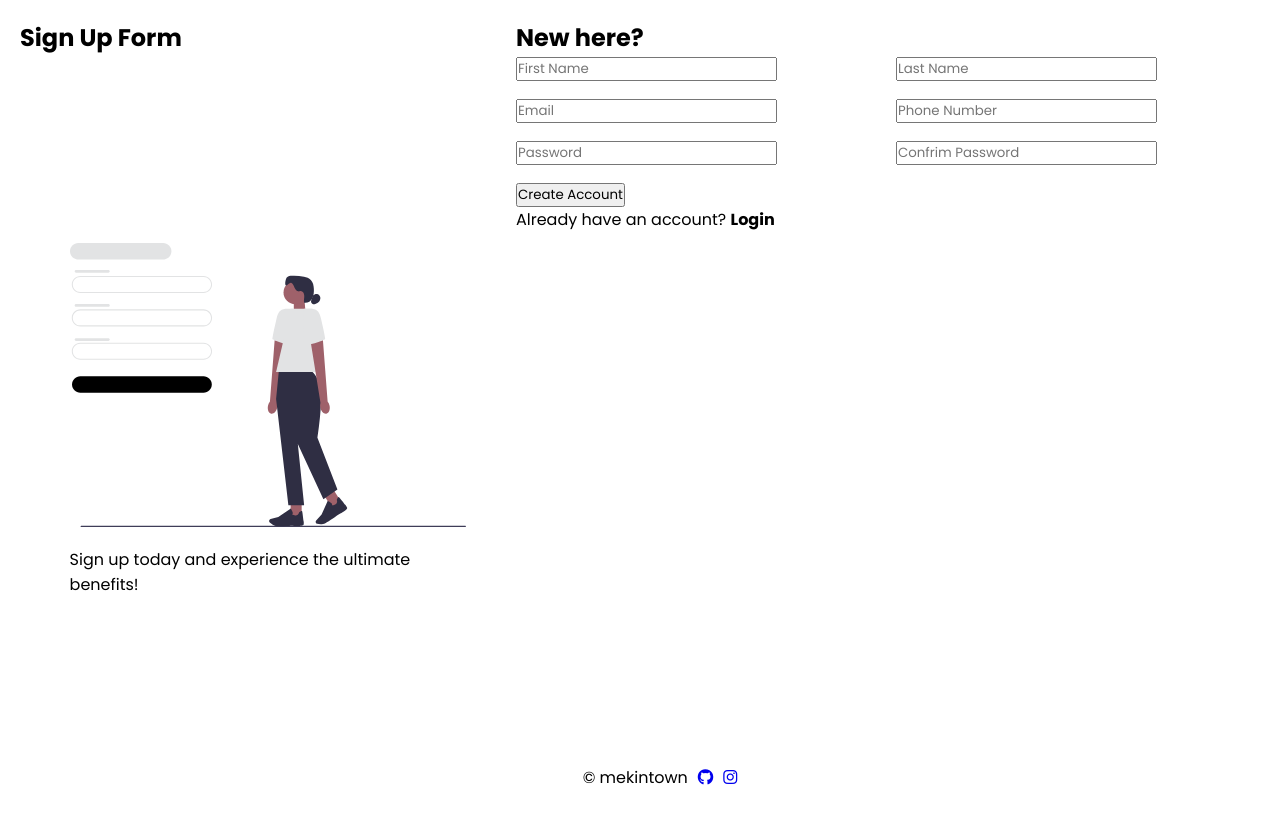
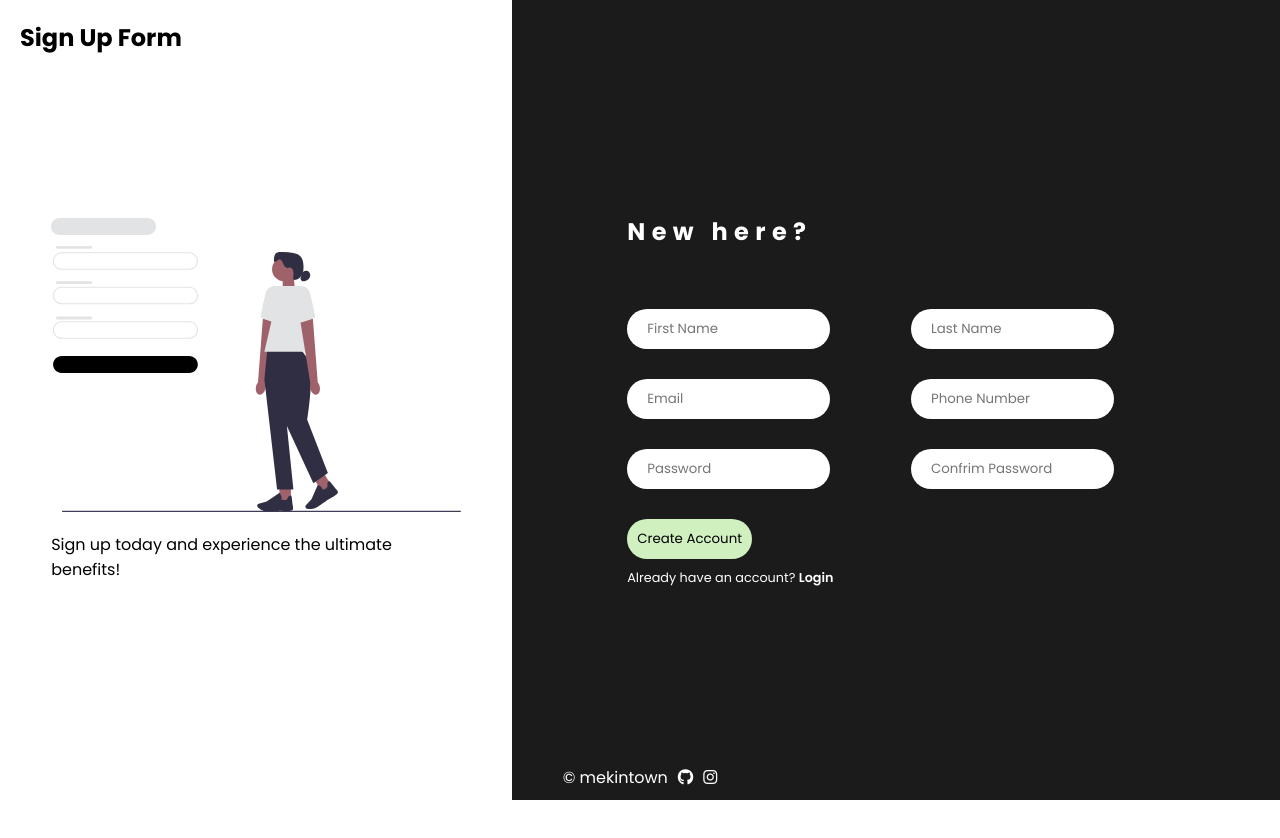
Before and after one commit to mekintown/sign-up-form, a plain HTML site: page index.html in a window 1280 px wide. After the commit the page ends 800 px from the top, so only its background shows below. Drawn offline with Linux system fonts and the light colour scheme.

Commit message:
Add right panel

```diff
--- a/index.html
+++ b/index.html
@@ -18,8 +18,8 @@
         </div>
     </div>
     <div class="right-panel">
-        <h2 class="right-header">New here?</h2>
         <div class="form-container">
+            <h2 class="right-header">New here?</h2>
             <form action="#" class="sign-up-form">
                 <div class="input-wrapper">
                     <label for="first-name">First Name</label>
@@ -46,14 +46,14 @@
                     <input type="text" id="confirm-password" placeholder="Confrim Password">
                 </div>
                 <div class="button-wrapper">
-                    <button type="submit">Create Account</button>
-                    <p class="btn-text">Already have an account? <strong>Login</strong></p>
+                    <button type="submit" class="create-account-btn">Create Account</button>
+                    <p class="btn-text">Already have an account? <strong class="login">Login</strong></p>
                 </div>
             </form>
         </div>
     </div>
     <footer>
-        <p> © mekintown</p>
+        <p class="developer"> © mekintown</p>
         <a href="https://github.com/mekintown" target="_blank">
             <i class="fa-brands fa-github"></i>
         </a>
--- a/styles.css
+++ b/styles.css
@@ -4,8 +4,9 @@
   }
 
 :root {
-    --primary-clr: black;
+    --primary-clr: rgb(27, 27, 27);
     --background-clr: white;
+    --valid-clr: #D0F0C0
 }
 
 * {
@@ -17,7 +18,6 @@
 
 body {
     display: flex;
-    padding: 20px;
 }
 
 footer {
@@ -33,7 +33,7 @@ footer {
 .sign-up-form {
     display: grid;
     grid-template-columns: 1fr 1fr;
-    gap: 1rem;
+    gap: 30px;
 }
 
 label {
@@ -43,6 +43,11 @@ label {
 
 .right-panel {
     width: 60vw;
+    background-color: var(--primary-clr);
+    display: flex;
+    flex-direction: column;
+    justify-content: center;
+    align-items: center;
 }
 
 .left-panel {
@@ -61,6 +66,7 @@ img {
 .header {
     position: absolute;
     font-size: 1.5rem;
+    padding: 20px;
 }
 
 .image-container {
@@ -70,3 +76,57 @@ img {
     gap: 20px;
     align-items: center;
 }
+
+p {
+    font-size: 1rem;
+}
+
+.right-header {
+    color: white;
+    letter-spacing: 0.4rem;
+    margin-bottom: 60px;
+}
+
+.form-container {
+    width: 70%;
+}
+
+input[type="text"],
+input[type="tel"],
+input[type="email"] {
+    appearance: none;
+    outline: none;
+    border-radius: 30px;
+    width: 80%;
+    height: 40px;
+    border: none;
+    padding: 20px;
+}
+
+.create-account-btn {
+    border-radius: 30px;
+    padding: 10px;
+    border: none;
+    cursor: pointer;
+    background-color: var(--valid-clr);
+}
+
+.btn-text {
+    color: white;
+    font-size: 0.8rem;
+    margin-top: 10px;
+}
+
+.login {
+    font-weight: 600;
+    cursor: pointer;
+}
+
+.developer {
+    color: white;
+    font-size: 1rem;
+}
+
+.fa-brands {
+    color: white;
+}
```
